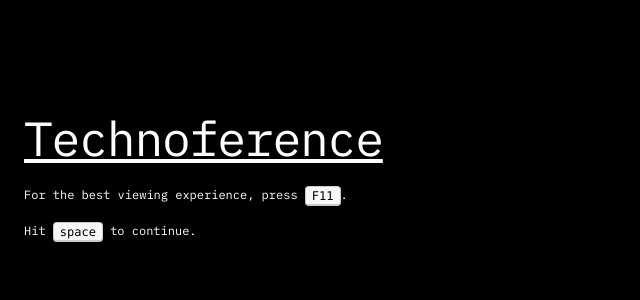
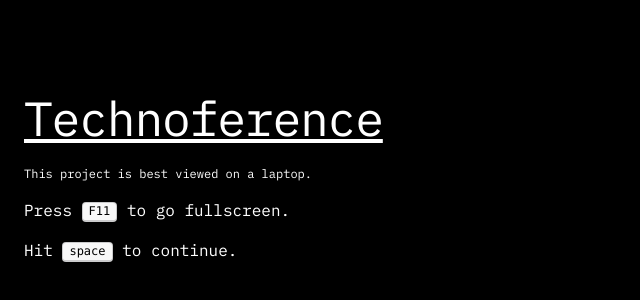
Before and after one commit to ywllowsensor/family_portraiture, a Next.js app: page / in a window 1280 px wide. Shown: the part 206-506 px from the top of the page, without its empty margins (0-640 px from the left). Built offline with nearby package versions, Linux system fonts and the light colour scheme.

Commit message:
change intro text

```diff
--- a/src/app/page.tsx
+++ b/src/app/page.tsx
@@ -30,8 +30,9 @@ export default function Home() {
       {/* TITLE Page */}
       <section className="w-full h-screen flex flex-col items-start justify-center pl-6 snap-center">
         <h1 className="text-5xl font-normal mb-6 tracking-tight underline">Technoference</h1>
-        <p className="mb-4 max-w-xl text-center text-xs">For the best viewing experience, press <kbd className="kbd kbd-sm !text-black">F11</kbd>.</p>
-        <p className="mb-8 max-w-xl text-center text-xs">Hit <kbd className="kbd kbd-sm !text-black">space</kbd> to continue.</p>
+        <p className="mb-4 max-w-xl text-center text-xs">This project is best viewed on a laptop.</p>
+        <p className="mb-4 max-w-xl text-center">Press <kbd className="kbd kbd-sm text-black">F11</kbd> to go fullscreen.</p>
+        <p className="mb-8 max-w-xl text-center">Hit <kbd className="kbd kbd-sm !text-black">space</kbd> to continue.</p>
       </section>
 
       {/* DEFINITION/BG of technoference page??? */}
```
